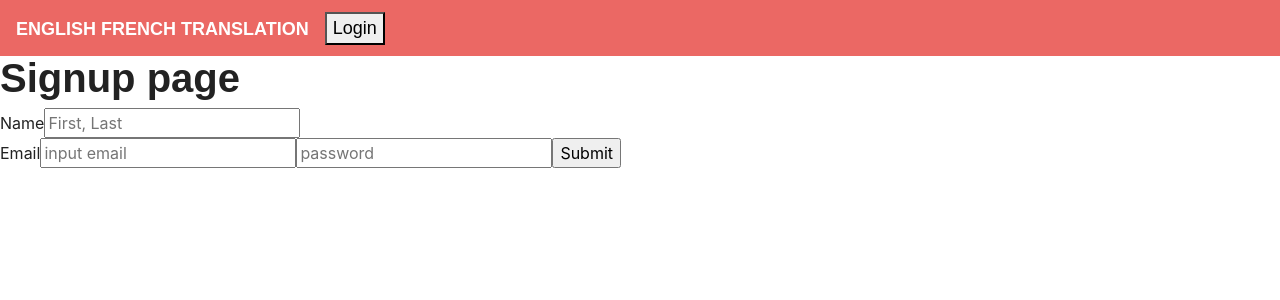
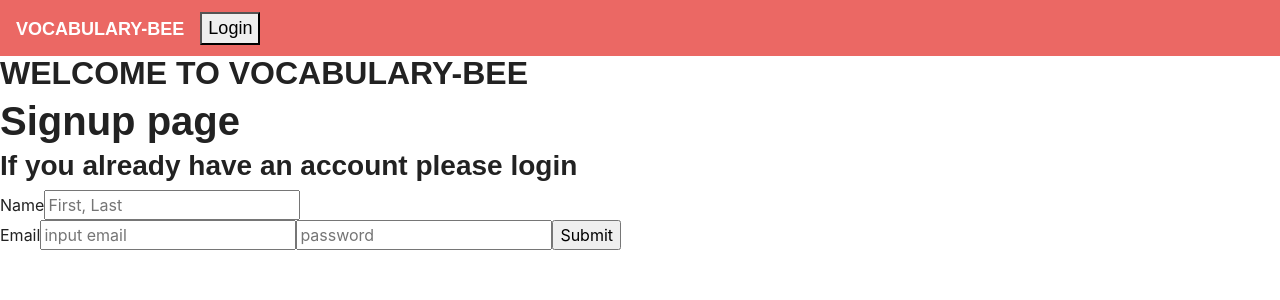
Before and after one commit to Mssanoko/Project-3, a React (Create React App) app in the folder client/: page / in a window 1280 px wide. Shown: the top 300 px of the page. Built offline with nearby package versions, Linux system fonts and the light colour scheme; a web font is replaced by a local one.

Commit message:
Fixed login page redirection

```diff
--- a/client/src/components/LoginForm/index.js
+++ b/client/src/components/LoginForm/index.js
@@ -26,7 +26,7 @@ function LoginForm(props) {
                 // console.log(data);
                 setEmail(data.data.email);
                 setLoggedIn(true);
-                history.push("/");
+                history.push("/books");
             })
             .catch(err => {
                 console.log(err);
--- a/client/src/components/Nav/index.js
+++ b/client/src/components/Nav/index.js
@@ -10,7 +10,7 @@ function Nav() {
   return (
     <nav className="navbar navbar-expand-lg navbar-dark bg-primary">
       <a className="navbar-brand" href="/">
-        English French Translation
+        VOCABULARY-BEE
       </a>
       { (() => {
         if(loggedIn){
--- a/client/src/pages/Login.js
+++ b/client/src/pages/Login.js
@@ -8,7 +8,7 @@ function Login(props){
     const {loggedIn} = useContext(UserContext);
     return (
         <div className="container">
-            {loggedIn && <Redirect to="/card" />}
+            {loggedIn && <Redirect to="/books" />}
             <h1>Login</h1>
             <LoginForm className="full-page-login" />
         </div>
--- a/client/src/pages/Signup.js
+++ b/client/src/pages/Signup.js
@@ -66,7 +66,9 @@ function Signup() {
 
     return (<div>
         <Nav />
+        <h2>WELCOME TO VOCABULARY-BEE</h2>
         <h1>Signup page</h1>
+        <h3>If you already have an account please login</h3>
         <form id="test1" onSubmit={submitHandler}>
        Name
         <input
--- a/client/src/utils/UserContext.js
+++ b/client/src/utils/UserContext.js
@@ -3,7 +3,7 @@ import {createContext} from 'react';
 const UserContext = createContext({
     email: "",
     setEmail: () => {},
-    loggedIn: false,
+    loggedIn: true,
     setLoggedIn: () => {}
 });
 
```
